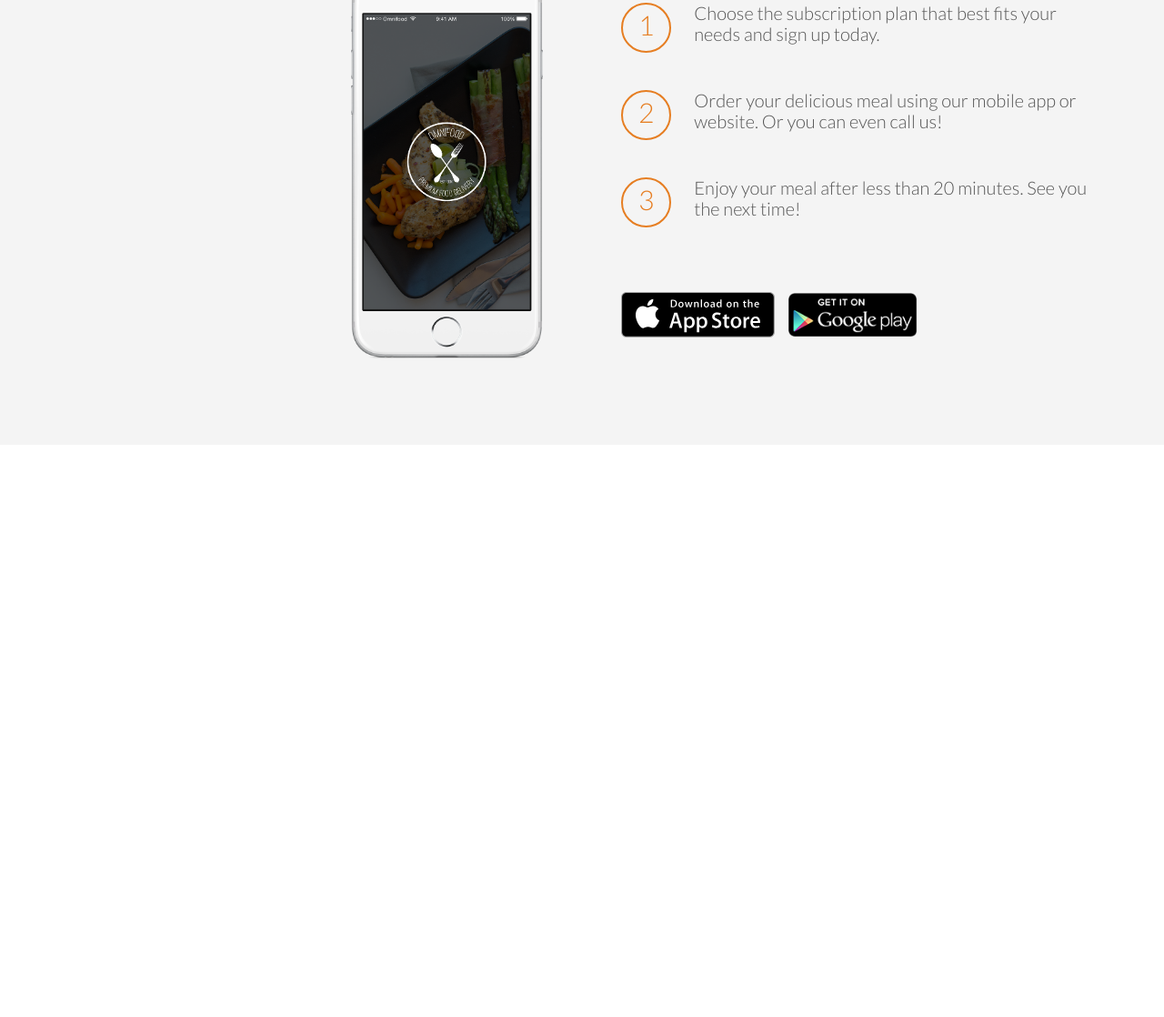
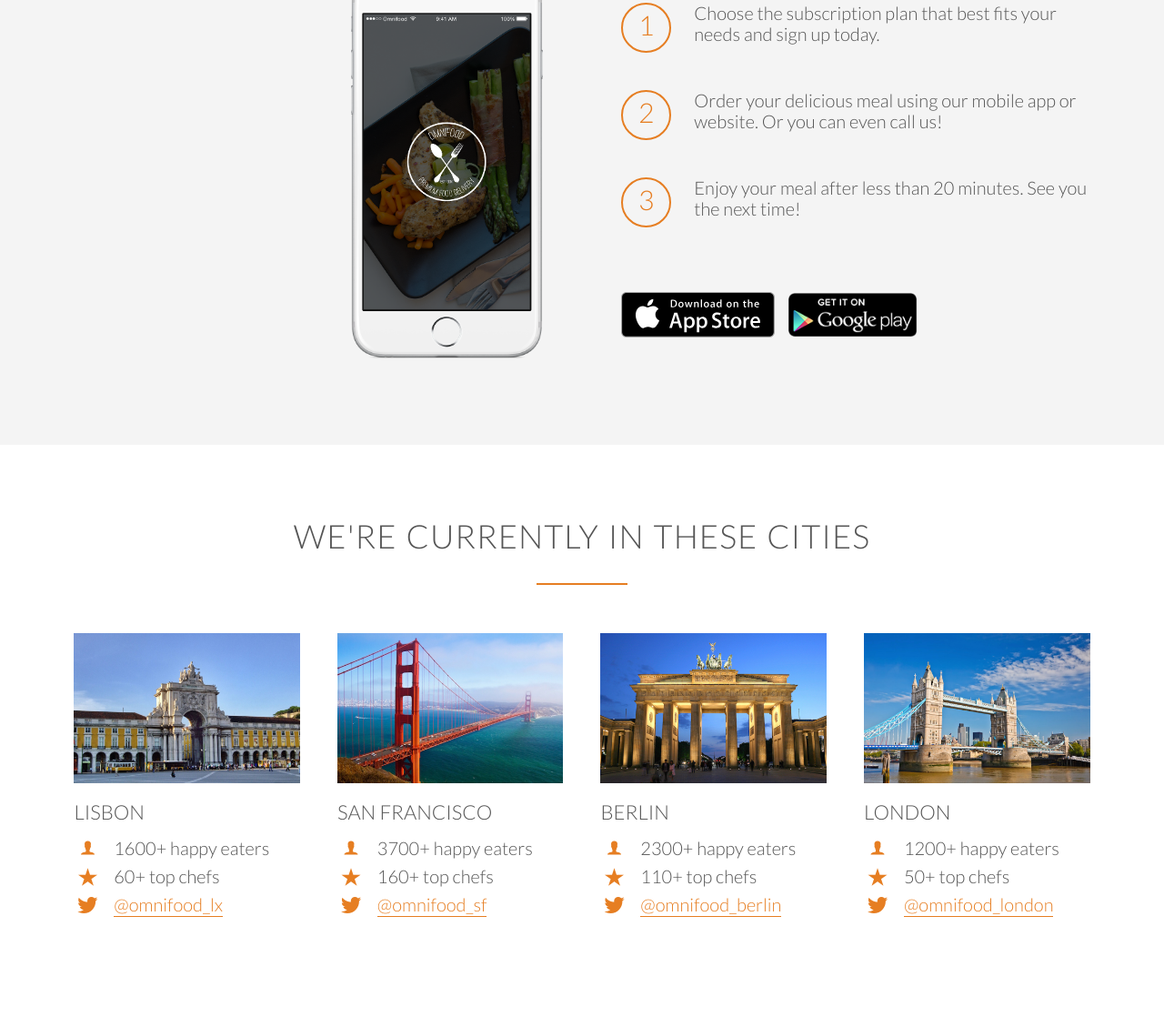
Before and after one commit to ruben-barraza/omnifood, a plain HTML site: page index.html in a window 1280 px wide. Shown: the part 2249-3367 px from the top of the page at 91% size. Before the commit the page ends 2738 px from the top, so only its background shows below. Drawn offline with Linux system fonts and the light colour scheme; files whose address does not match are found by name.

Commit message:
Cities Section

```diff
--- a/index.html
+++ b/index.html
@@ -144,6 +144,78 @@
             </div>
         </section>
 
+        <section class="section-cities">
+            <div class="row">
+                <h2>We're currently in these cities</h2>
+            </div>
+            <div class="row">
+                <div class="col span-1-of-4 box">
+                    <img src="resources/img/lisbon-3.jpg" alt="Lisbon">
+                    <h3>Lisbon</h3>
+                    <div class="city-feature">
+                        <i class="ion-ios-person icon-small"></i>
+                        1600+ happy eaters
+                    </div>
+                    <div class="city-feature">
+                        <i class="ion-ios-star icon-small"></i>
+                        60+ top chefs
+                    </div>
+                    <div class="city-feature">
+                        <i class="ion-social-twitter icon-small"></i>
+                        <a href="#">@omnifood_lx</a>
+                    </div>
+                </div>
+                <div class="col span-1-of-4 box">
+                    <img src="resources/img/san-francisco.jpg" alt="San Francisco">
+                    <h3>San Francisco</h3>
+                    <div class="city-feature">
+                        <i class="ion-ios-person icon-small"></i>
+                        3700+ happy eaters
+                    </div>
+                    <div class="city-feature">
+                        <i class="ion-ios-star icon-small"></i>
+                        160+ top chefs
+                    </div>
+                    <div class="city-feature">
+                        <i class="ion-social-twitter icon-small"></i>
+                        <a href="#">@omnifood_sf</a>
+                    </div>
+                </div>
+                <div class="col span-1-of-4 box">
+                    <img src="resources/img/berlin.jpg" alt="Berlin">
+                    <h3>Berlin</h3>
+                    <div class="city-feature">
+                        <i class="ion-ios-person icon-small"></i>
+                        2300+ happy eaters
+                    </div>
+                    <div class="city-feature">
+                        <i class="ion-ios-star icon-small"></i>
+                        110+ top chefs
+                    </div>
+                    <div class="city-feature">
+                        <i class="ion-social-twitter icon-small"></i>
+                        <a href="#">@omnifood_berlin</a>
+                    </div>
+                </div>
+                <div class="col span-1-of-4 box">
+                    <img src="resources/img/london.jpg" alt="London">
+                    <h3>London</h3>
+                    <div class="city-feature">
+                        <i class="ion-ios-person icon-small"></i>
+                        1200+ happy eaters
+                    </div>
+                    <div class="city-feature">
+                        <i class="ion-ios-star icon-small"></i>
+                        50+ top chefs
+                    </div>
+                    <div class="city-feature">
+                        <i class="ion-social-twitter icon-small"></i>
+                        <a href="#">@omnifood_london</a>
+                    </div>
+                </div>
+            </div>
+        </section>
+
     </body>
 </html>
 
--- a/resources/css/style.css
+++ b/resources/css/style.css
@@ -116,6 +116,40 @@
     display: block;
     color: #e67e22;
     margin-bottom: 10px;
+}
+
+.icon-small {
+    display: inline-block;
+    width: 30px;
+    text-align: center;
+    color: #e67e22;
+    font-size: 120%;
+    margin-right: 10px;
+
+    /* secrets to align text and icons */
+    line-height: 120%;
+    vertical-align: middle;
+    margin-top: -4px;
+
+}
+
+/*---------------------------------------------*/
+/* GENERIC LINKS */
+/*---------------------------------------------*/
+
+a:link,
+a:visited {
+    color: #e67e22;
+    text-decoration: none;
+    border-bottom: 1px solid #e67e22;
+    padding-bottom: 1px;
+    transition: border-bottom 0.2s, color 0.2s;
+}
+
+a:hover,
+a:active {
+    color: #555;
+    border-bottom: 1px solid transparent;
 }
 
 /*---------------------------------------------*/
@@ -316,8 +350,27 @@
     margin-right: 25px;
 }
 
+.btn-app:link,
+.btn-app:visited {
+    border: 0;
+}
+
 .btn-app img {
     height: 50px;
     width: auto;
     margin-right: 10px;
 }
+
+/*---------------------------------------------*/
+/* CITIES */
+/*---------------------------------------------*/
+
+.box img {
+    width: 100%;
+    height: auto;
+    margin-bottom: 15px;
+}
+
+.city-feature {
+    margin-bottom: 5px;
+}
```
